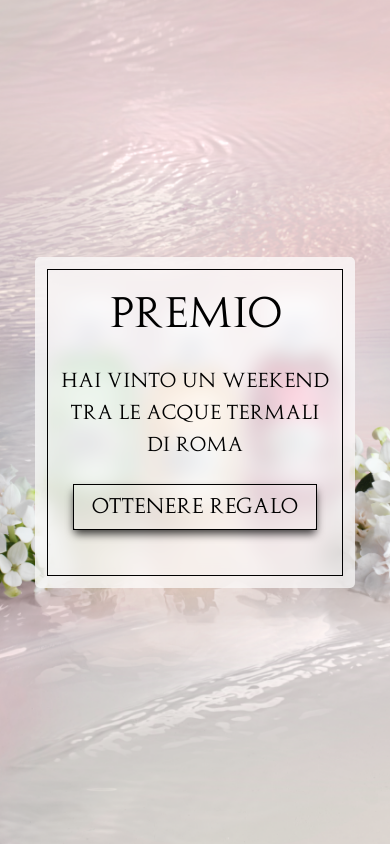
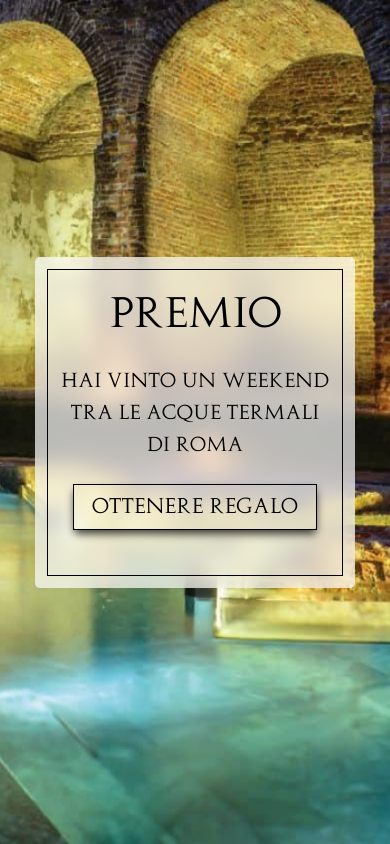
Before and after one commit to LeToleau/lb-contest, a React (Vite) app in the folder lb-contest-front/: page /win-page in a window 390 px wide. Built offline with nearby package versions, Linux system fonts and the light colour scheme.

Commit message:
#33 start-page - fix unwanted slider animation on desktop

```diff
--- a/lb-contest-front/src/assets/scss/components/StartPage.scss
+++ b/lb-contest-front/src/assets/scss/components/StartPage.scss
@@ -147,6 +147,12 @@
 
         }
 
+        .swiper-wrapper {
+            @media (min-width: 769px) {
+                transform: none !important;
+            }
+        }
+
         .swiper-slide {
             max-width: 311px;
 
--- a/lb-contest-front/src/assets/scss/components/WinPage.scss
+++ b/lb-contest-front/src/assets/scss/components/WinPage.scss
@@ -32,6 +32,15 @@
     }
 
     &.version-2 {
+        @media (max-width: 992px) {
+            background-image: url('../../img/termas-tab.png')  !important;
+        }
+
+        @media (max-width: 767px) {
+            padding: 0 35px;
+            background-image: url('../../img/termas-mob.png')  !important;
+        }
+
         .win-page {
             &__img {
                 display: none;
```
Also changed, not shown: lb-contest-front/src/assets/img/termas-mob.png (added), lb-contest-front/src/assets/img/termas-tab.png (added).
